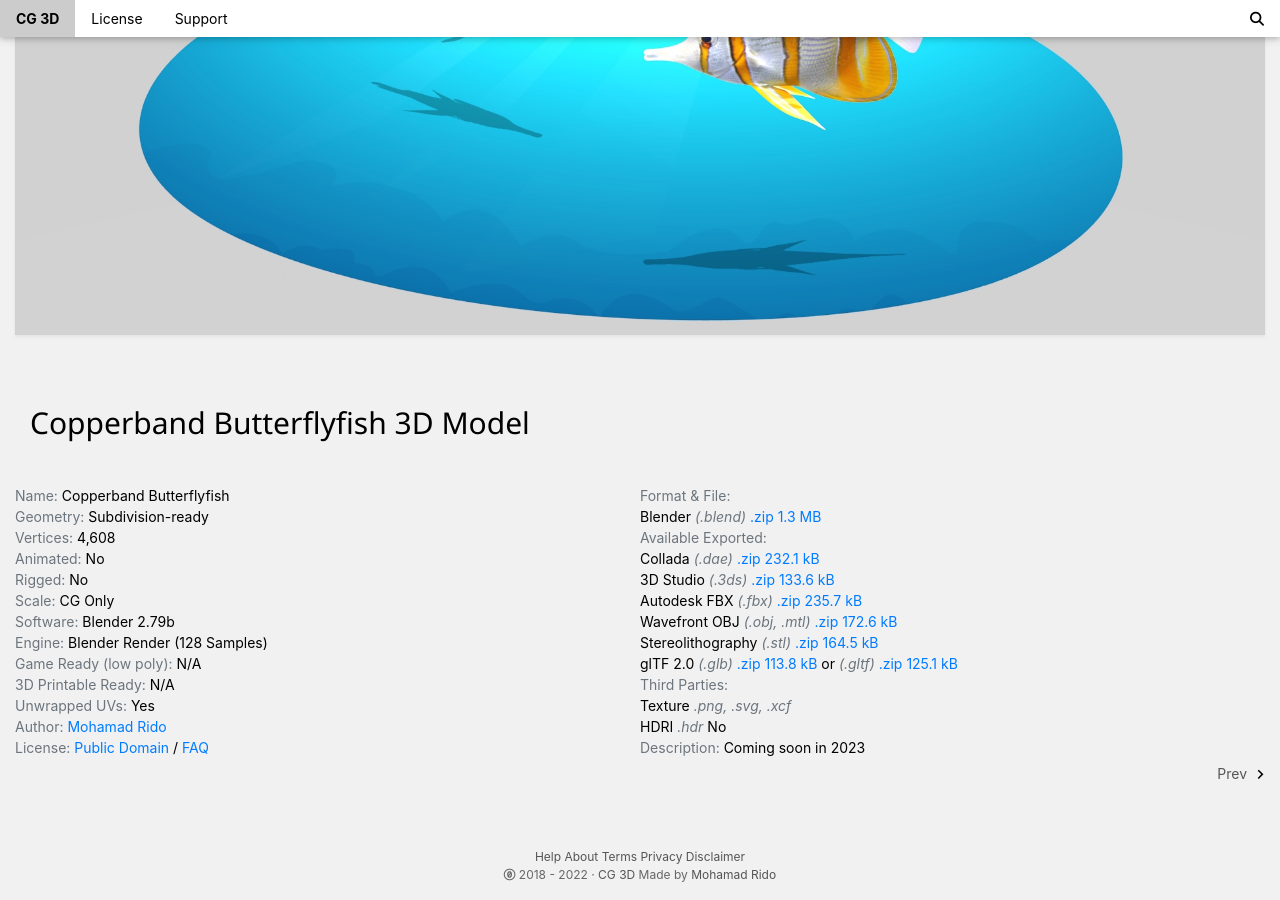
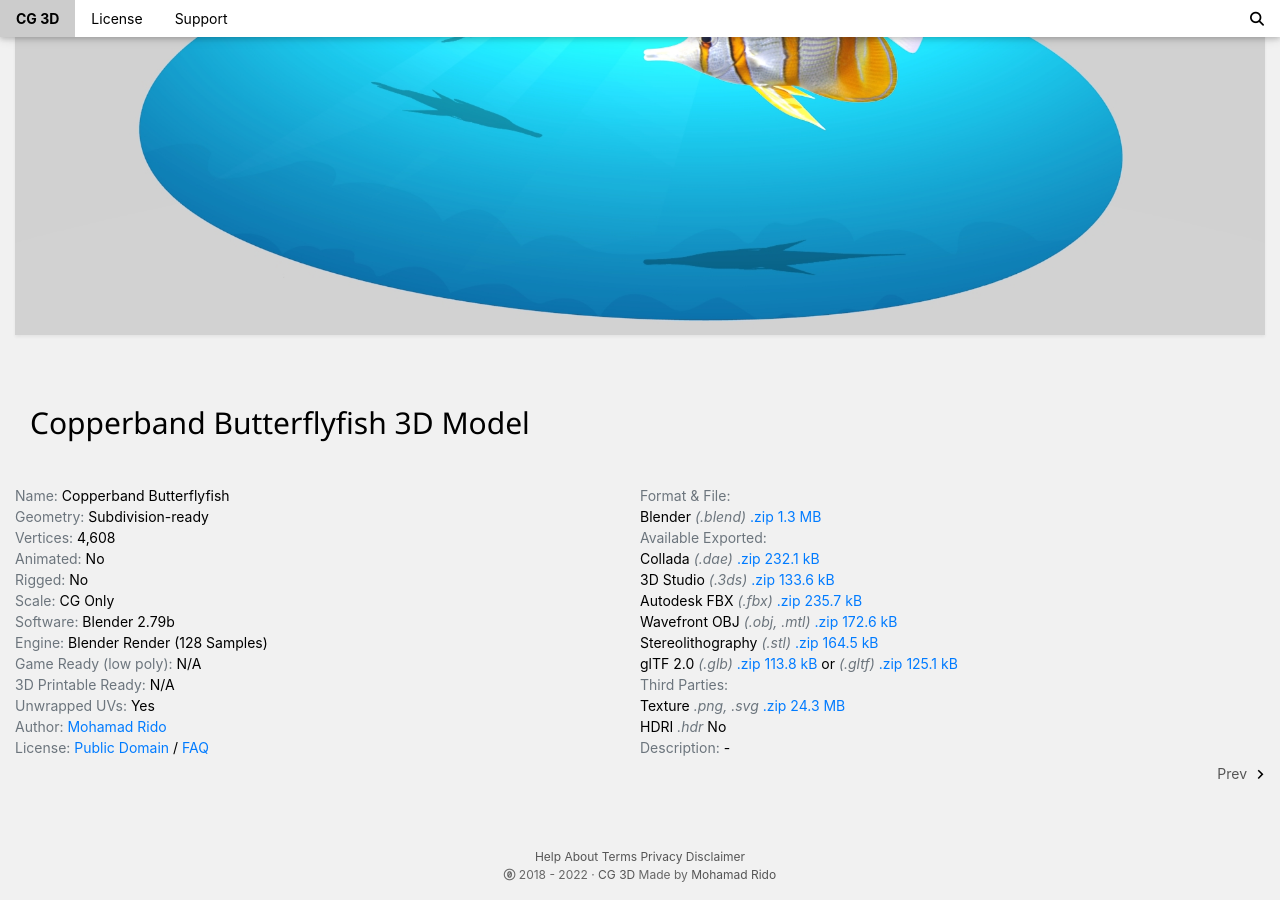
Before and after one commit to artslinux/zltzkjkl0emxcajsghsqi6wv479to0emgeyrcryesou, a Jekyll site: the page built from _posts/2022-12-26-copperband-butterflyfish.md, in a window 1280 px wide and 900 px high, scrolled down 405 px. Built offline with Jekyll 4.4.1, drawn with Linux system fonts in a browser that asks for light colours; nearby versions of some CDN libraries; our own code applies the rules of GitHub Pages for plain Markdown files.

Commit message:
Update 2022-12-26-copperband-butterflyfish.md

```diff
--- a/_posts/2022-12-26-copperband-butterflyfish.md
+++ b/_posts/2022-12-26-copperband-butterflyfish.md
@@ -25,11 +25,9 @@ obj: "<a title='Object' href='' onclick='copperband_butterflyfish_obj()' >.zip 1
 stl: "<a title='Object' href='' onclick='copperband_butterflyfish_stl()' >.zip 164.5 kB</a>"
 glb: "<a title='Object' href='' onclick='copperband_butterflyfish_glb()' >.zip 113.8 kB</a>"
 gltf: "<a title='Object' href='' onclick='copperband_butterflyfish_gltf()' >.zip 125.1 kB</a>"
-png: "<a title='Texture' href='' onclick='copperband_butterflyfish_texture()' >.zip 7.2 MB</a>"
-svg: "<a title='Texture' href='' onclick='copperband_butterflyfish_svg_texture()' >.zip 2 MB</a>"
-xcf: "<a title='Texture' href='' onclick='copperband_butterflyfish_xcf_texture()' >.zip 4 MB</a>"
+texture: "<a title='Texture' href='' onclick='copperband_butterflyfish_texture()' >.zip 24.3 MB</a>"
 hdri: "No"
-imagetexture: ".png, .svg, .xcf"
+imagetexture: ".png, .svg"
 environment: ".hdr"
-notice: "Coming soon in 2023"
+notice: "-"
 ---
```
